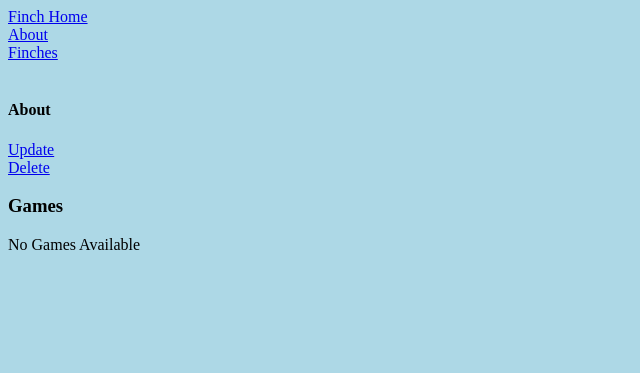
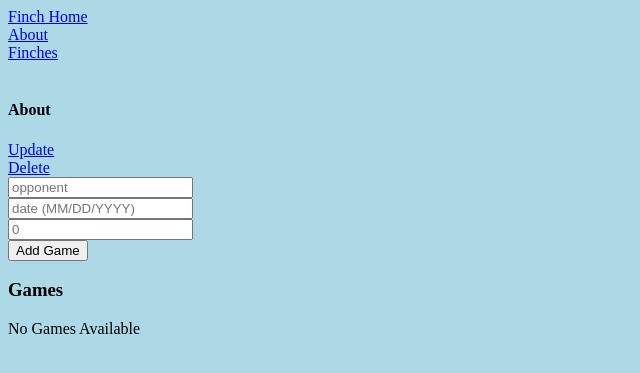
Before and after one commit to anandpatel48/Finch-Collector, a Django app: template main_app/templates/finch_detail.html in a window 1280 px wide. Shown: the top 373 px of the page, without its empty margins (0-640 px from the left). Run offline with Django 4.2, Linux system fonts and the light colour scheme; the template is opened without the code that fills it, so the values that code supplies are empty.

Commit message:
create added for second model

```diff
--- a/main_app/templates/finch_detail.html
+++ b/main_app/templates/finch_detail.html
@@ -15,11 +15,26 @@
     <a href = "{% url 'finch_delete' finch.pk %}">Delete {{finch.name}}</a>
 </div>
 
-<div class="detail__songs mb-5">
+<form action = "{% url 'game_create' finch.pk %}" method = "post">
+    {% csrf_token %}
+    <div>
+        <input type = 'text' name = 'opponent' placeholder="opponent" required/>
+    </div>
+    <div>
+        <input type = 'text' name = 'date' placeholder = 'date (MM/DD/YYYY)' required/>
+    </div>
+    <div>
+        <input type = 'number' name = 'points' min = 0 placeholder="0" required />
+    </div>
+    <div>
+        <input type = 'submit' value = "Add Game" />
+    </div>
+</form>
+<div>
     <h3>Games</h3>
 
     {% for game in finch.games.all %}
-    <div class="song">
+    <div>
       <span><b>{{game.date}}</b></span>
       <span><b>{{game.opponent}}</b></span>
       <span>{{game.points}}</span>
--- a/main_app/urls.py
+++ b/main_app/urls.py
@@ -8,5 +8,6 @@ urlpatterns = [
     path('finches/new/', views.FinchCreate.as_view(), name = "finch_create"),
     path('finches/<int:pk>/', views.FinchDetail.as_view(), name = "finch_detail"),
     path('finches/<int:pk>/update', views.FinchUpdate.as_view(), name = "finch_update"),
-    path('finches/<int:pk>/delete', views.FinchDelete.as_view(), name = "finch_delete")
+    path('finches/<int:pk>/delete', views.FinchDelete.as_view(), name = "finch_delete"),
+    path('finches/<int:pk>/games/new', views.GameCreate.as_view(), name = "game_create")
 ]
```
Also changed, not shown: main_app/views.py (+11 -1 lines), 1 other file.
